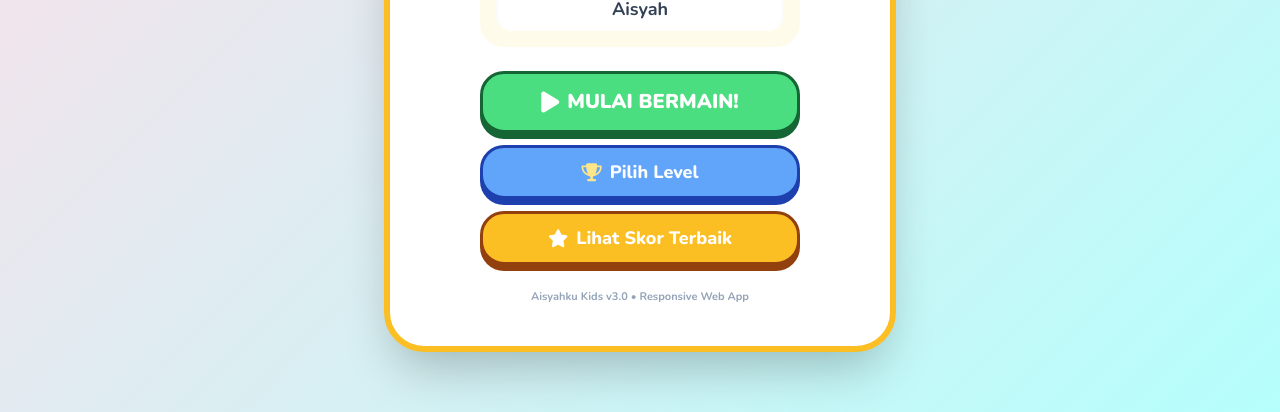
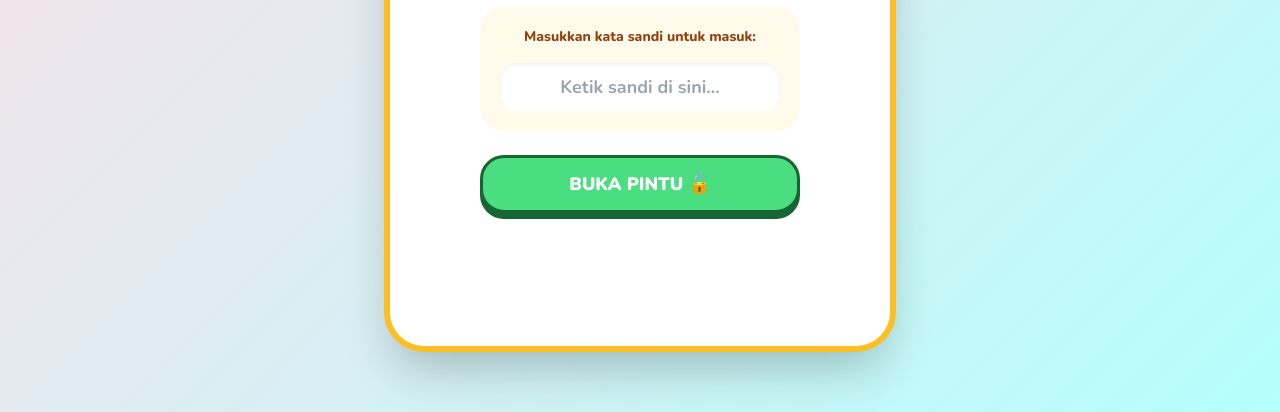
Before and after one commit to aisyahnaziya2222-web/AISYAH-BACA, a plain HTML site: page index.html in a window 1280 px wide. Shown: the part 388-800 px from the top of the page. Drawn offline with nearby package versions, Linux system fonts and the light colour scheme.

Commit message:
Update index.html

```diff
--- a/index.html
+++ b/index.html
@@ -105,6 +105,15 @@
             box-shadow: 0 2px 0px 0px #9D174D;
         }
 
+        /* Animasi Transisi Halus */
+        .fade-enter {
+            animation: fadeIn 0.5s ease-out forwards;
+        }
+        @keyframes fadeIn {
+            from { opacity: 0; transform: scale(0.95); }
+            to { opacity: 1; transform: scale(1); }
+        }
+
         /* Scrollbar kustom ceria */
         ::-webkit-scrollbar {
             width: 10px;
@@ -157,13 +166,13 @@
 
     <canvas id="starCanvas" class="absolute top-0 left-0 w-full h-full pointer-events-none z-50"></canvas>
 
-    <!-- Wadah Utama Aplikasi (Maksimal Lebar Seperti Tablet/HP agar Pas) -->
+    <!-- Wadah Utama Aplikasi -->
     <main class="w-full max-w-lg bg-white dark:bg-slate-900 rounded-[2.5rem] border-[6px] border-amber-400 dark:border-indigo-500 p-4 sm:p-6 shadow-2xl relative overflow-hidden flex flex-col justify-between min-h-[85vh] transition-colors duration-400">
 
         <!-- HEADER UTAMA (Skor, Level, Musik, Bahasa, & Tema) -->
         <header class="flex justify-between items-center mb-4 z-10 gap-2">
             <div class="flex items-center space-x-1.5">
-                <button onclick="goToMenu()" class="w-10 h-10 flex items-center justify-center bg-pink-100 dark:bg-pink-900/30 hover:bg-pink-200 dark:hover:bg-pink-900/50 border-2 border-pink-400 text-pink-600 dark:text-pink-300 rounded-full transition-transform active:scale-90 pop-shadow-sm" id="btnBackHome" title="Kembali ke Menu Utama">
+                <button onclick="goToMenu()" class="w-10 h-10 flex items-center justify-center bg-pink-100 dark:bg-pink-900/30 hover:bg-pink-200 dark:hover:bg-pink-900/50 border-2 border-pink-400 text-pink-600 dark:text-pink-300 rounded-full transition-transform active:scale-90 pop-shadow-sm invisible" id="btnBackHome" title="Kembali ke Menu Utama">
                     <i class="fa-solid fa-home text-lg"></i>
                 </button>
                 <!-- Tombol Ganti Bahasa -->
@@ -189,26 +198,46 @@
             </div>
         </header>
 
+        <!-- ================= PASSWORD SCREEN ================= -->
+        <section id="screenPassword" class="flex flex-col items-center justify-center text-center space-y-6 flex-grow py-4 fade-enter">
+            <div class="relative">
+                <div class="animate-float mb-2 text-7xl select-none filter drop-shadow">🔑</div>
+                <h1 id="passTitleText" class="text-2xl sm:text-3xl font-black text-transparent bg-clip-text bg-gradient-to-r from-amber-500 via-pink-500 to-indigo-500 tracking-wide filter drop-shadow">
+                    🔑 Pintu Rahasia Aisyah
+                </h1>
+            </div>
+
+            <div class="w-full max-w-xs bg-amber-50 dark:bg-slate-800/80 p-5 rounded-3xl border-3 border-dashed border-amber-300 dark:border-indigo-800 space-y-4">
+                <label id="passwordLabel" for="appPassword" class="block text-amber-800 dark:text-amber-300 font-extrabold text-sm">🔑 Masukkan kata sandi untuk masuk:</label>
+                <input type="password" id="appPassword" placeholder="Ketik sandi di sini..." class="w-full px-4 py-2.5 text-center text-lg font-bold rounded-2xl border-3 border-amber-400 dark:border-indigo-400 focus:outline-none focus:ring-4 focus:ring-amber-200 dark:focus:ring-indigo-800 text-slate-700 dark:text-slate-100 bg-white dark:bg-slate-900 shadow-inner" maxlength="20">
+                <p id="passwordErrorMsg" class="hidden text-xs font-black text-rose-500 animate-pulse bg-rose-50 dark:bg-rose-950/40 p-2 rounded-xl border border-rose-200 dark:border-rose-900"></p>
+            </div>
+
+            <button onclick="checkAppPassword()" id="btnSubmitPass" class="btn-cartoon-green py-3 w-full max-w-xs text-lg font-black rounded-3xl hover-wiggle transition-all flex items-center justify-center gap-2">
+                BUKA PINTU 🔓
+            </button>
+        </section>
+
         <!-- ================= MAIN MENU SCREEN ================= -->
-        <section id="screenMenu" class="flex flex-col items-center justify-center text-center space-y-6 flex-grow py-4">
+        <section id="screenMenu" class="hidden flex-col items-center justify-center text-center space-y-6 flex-grow py-4">
             <div class="relative">
-                <!-- Mascot lucu Aisyahku -->
-                <div class="animate-float mb-2 text-7xl select-none filter drop-shadow">☀️</div>
-                <h1 id="mainTitleText" class="text-3xl sm:text-4xl font-black text-transparent bg-clip-text bg-gradient-to-r from-pink-500 via-amber-500 to-emerald-500 tracking-wide filter drop-shadow">
+                <div class="animate-float mb-2 text-7xl select-none filter drop-shadow">🎒</div>
+                <h1 id="mainTitleText" class="text-3xl sm:text-4xl font-black text-transparent bg-clip-text bg-gradient-to-r from-blue-500 via-teal-500 to-emerald-500 tracking-wide filter drop-shadow">
                     AISYAHKU
                 </h1>
-                <p id="subTitleText" class="text-slate-600 dark:text-slate-300 font-bold text-xs sm:text-sm mt-1 uppercase tracking-wider">UNTUK ANAK TK & PAUD</p>
+                <p id="subTitleText" class="text-xs font-black text-amber-500 tracking-wider uppercase mt-1">
+                    UNTUK ANAK TK & PAUD
+                </p>
             </div>
 
-            <!-- Box Input Nama Bermain -->
-            <div class="w-full max-w-xs bg-amber-50 dark:bg-slate-800/80 p-4 rounded-3xl border-3 border-dashed border-amber-300 dark:border-indigo-800">
-                <label id="playerNameLabel" for="playerName" class="block text-amber-800 dark:text-amber-300 font-extrabold text-sm mb-2">🎈 Siapa Nama Anak Pintar?</label>
-                <input type="text" id="playerName" placeholder="Tulis namamu disini..." class="w-full px-4 py-2 text-center text-lg font-bold rounded-2xl border-3 border-amber-400 dark:border-indigo-400 focus:outline-none focus:ring-4 focus:ring-amber-200 dark:focus:ring-indigo-800 text-slate-700 dark:text-slate-100 bg-white dark:bg-slate-900 shadow-inner" maxlength="15">
+            <!-- Masukan Nama Pemain -->
+            <div class="w-full max-w-xs bg-indigo-50 dark:bg-slate-800/80 p-5 rounded-3xl border-3 border-dashed border-indigo-300 dark:border-indigo-800 space-y-3">
+                <label id="playerNameLabel" for="playerName" class="block text-indigo-800 dark:text-indigo-300 font-extrabold text-sm">🎈 Siapa Nama Anak Pintar?</label>
+                <input type="text" id="playerName" placeholder="Tulis namamu disini..." class="w-full px-4 py-2.5 text-center text-lg font-bold rounded-2xl border-3 border-indigo-400 dark:border-indigo-500 focus:outline-none focus:ring-4 focus:ring-indigo-200 dark:focus:ring-indigo-900 text-slate-700 dark:text-slate-100 bg-white dark:bg-slate-900 shadow-inner" maxlength="15" value="Aisyah">
             </div>
 
-            <!-- Tombol Navigasi Menu -->
             <div class="flex flex-col space-y-3 w-full max-w-xs">
-                <button onclick="startPlay()" id="btnStartText" class="btn-cartoon-green py-3 text-xl font-black rounded-3xl hover-wiggle transition-all flex items-center justify-center gap-2">
+                <button onclick="startPlay()" id="btnStartText" class="btn-cartoon-green py-3.5 text-xl font-black rounded-3xl hover-wiggle transition-all flex items-center justify-center gap-2">
                     <i class="fa-solid fa-play text-2xl"></i> MULAI BERMAIN!
                 </button>
                 <button onclick="showLevels()" id="btnSelectLvlText" class="btn-cartoon-blue py-2.5 text-lg font-extrabold rounded-3xl transition-all flex items-center justify-center gap-2">
@@ -462,7 +491,7 @@
             </div>
         </section>
 
-        <!-- ================= CUSTOM DIALOG CONFIRMATION (No default alert/confirm) ================= -->
+        <!-- ================= CUSTOM DIALOG CONFIRMATION ================= -->
         <div id="customConfirmModal" class="hidden absolute inset-0 bg-black/60 z-50 flex items-center justify-center p-4 rounded-[2.5rem] backdrop-blur-sm">
             <div class="bg-white dark:bg-slate-800 rounded-3xl p-6 max-w-xs w-full text-center border-4 border-amber-400 dark:border-indigo-500 pop-shadow">
                 <div class="text-4xl mb-2">❓</div>
@@ -478,11 +507,12 @@
     </main>
 
     <script>
+        /* ================= STREAMING_CHUNK: Menyiapkan State Utama Permainan... ================= */
         /* ================= STATE UTAMA APLIKASI ================= */
         const state = {
             playerName: "Aisyah",
-            lang: "id", // default: Indonesian, options: "id", "en"
-            theme: "light", // default: Light Theme, options: "light", "dark"
+            lang: "id", // default: Indonesian
+            theme: "light", // default: Light Theme
             currentLevel: 1,
             currentQuestionIdx: 0,
             score: 0,
@@ -504,6 +534,11 @@
         /* ================= KAMUS BAHASA (MULTILANGUAGE i18n) ================= */
         const i18n = {
             id: {
+                passwordTitle: "🔑 Pintu Rahasia Aisyah",
+                passwordLabel: "Masukkan kata sandi untuk masuk:",
+                passwordPlaceholder: "Ketik sandi di sini...",
+                passwordBtn: "BUKA PINTU 🔓",
+                passwordError: "Ups! Sandi salah. Tanya Bunda atau Ayah ya! 😉",
                 title: "AISYAHKU",
                 subtitle: "UNTUK ANAK TK & PAUD",
                 inputLabel: "🎈 Siapa Nama Anak Pintar?",
@@ -561,6 +596,11 @@
                 hitungLabel: "Hitung Cepat"
             },
             en: {
+                passwordTitle: "🔑 Aisyah's Secret Gate",
+                passwordLabel: "Enter the password to enter:",
+                passwordPlaceholder: "Type password here...",
+                passwordBtn: "OPEN GATE 🔓",
+                passwordError: "Oops! Wrong password. Ask Mom or Dad! 😉",
                 title: "AISYAH'S ACADEMY",
                 subtitle: "FOR KINDERGARTEN & PRESCHOOL",
                 inputLabel: "🎈 What is your name, little star?",
@@ -619,7 +659,6 @@
             }
         };
 
-        /* ================= STREAMING_CHUNK: Setting Up Questions Database... ================= */
         /* ================= BANK PERTANYAAN (ID & EN - TOTAL 80 SOAL) ================= */
         const DATABASE_PERTANYAAN = {
             id: {
@@ -724,7 +763,7 @@
             }
         };
 
-        /* ================= STREAMING_CHUNK: Initializing Canvas Star Animation... ================= */
+        /* ================= STREAMING_CHUNK: Mengaktifkan Canvas Star Animation... ================= */
         /* ================= KANVAS PARTIKEL BINTANG (HTML5 Canvas) ================= */
         const canvas = document.getElementById('starCanvas');
         const ctx = canvas.getContext('2d');
@@ -799,7 +838,7 @@
         }
         updateAndDrawParticles();
 
-        /* ================= STREAMING_CHUNK: Coding Audio Procedural Synthesizers... ================= */
+        /* ================= STREAMING_CHUNK: Menyusun Efek Suara Procedural... ================= */
         /* ================= WEB AUDIO API (SINTESIS MUSIK & SUARA SEAMLESS) ================= */
         function initAudioContext() {
             if (!state.audioCtx) {
@@ -899,60 +938,82 @@
             }
         }
 
-        /* ================= STREAMING_CHUNK: Designing Language & Theme Switchers... ================= */
+        /* ================= STREAMING_CHUNK: Menyusun Safe-Guard i18n & Tema... ================= */
+        /* ================= SAFE SETTER HELPER FUNCTIONS (Anti Null Crash Guard) ================= */
+        function safeSetText(id, text) {
+            const el = document.getElementById(id);
+            if (el) el.innerText = text;
+        }
+
+        function safeSetHTML(id, html) {
+            const el = document.getElementById(id);
+            if (el) el.innerHTML = html;
+        }
+
+        function safeSetPlaceholder(id, placeholder) {
+            const el = document.getElementById(id);
+            if (el) el.placeholder = placeholder;
+        }
+
         /* ================= SISTEM TRANSLASI (i18n) & PREFERENSI TEMA ================= */
         function applyLanguage() {
             const lang = state.lang;
             const t = i18n[lang];
 
-            // Update UI teks utama secara masif
-            document.getElementById('mainTitleText').innerText = t.title;
-            document.getElementById('subTitleText').innerText = t.subtitle;
-            document.getElementById('playerNameLabel').innerText = t.inputLabel;
-            document.getElementById('playerName').placeholder = t.inputPlaceholder;
-            document.getElementById('btnStartText').innerHTML = `<i class="fa-solid fa-play text-2xl"></i> ${t.btnStart}`;
-            document.getElementById('btnSelectLvlText').innerHTML = `<i class="fa-solid fa-trophy text-amber-200"></i> ${t.btnLevel}`;
-            document.getElementById('btnViewScoresText').innerHTML = `<i class="fa-solid fa-star text-white"></i> ${t.btnScores}`;
+            // Update UI teks Kata Sandi dengan Aman
+            safeSetText('passTitleText', t.passwordTitle);
+            safeSetText('passwordLabel', t.passwordLabel);
+            safeSetPlaceholder('appPassword', t.passwordPlaceholder);
+            safeSetHTML('btnSubmitPass', t.passwordBtn);
 
-            document.getElementById('screenLevelsTitle').innerText = t.selectLevelTitle;
-            document.getElementById('lvl1TextTitle').innerText = t.lvl1Title;
-            document.getElementById('lvl1TextDesc').innerText = t.lvl1Desc;
-            document.getElementById('lvl2TextTitle').innerText = t.lvl2Title;
-            document.getElementById('lvl2TextDesc').innerText = t.lvl2Desc;
-            document.getElementById('lvl3TextTitle').innerText = t.lvl3Title;
-            document.getElementById('lvl3TextDesc').innerText = t.lvl3Desc;
-            document.getElementById('lvl4TextTitle').innerText = t.lvl4Title;
-            document.getElementById('lvl4TextDesc').innerText = t.lvl4Desc;
-            document.getElementById('btnBackMenuFromLvl').innerText = t.backMenu;
+            // Update UI teks utama secara masif dengan Aman
+            safeSetText('mainTitleText', t.title);
+            safeSetText('subTitleText', t.subtitle);
+            safeSetText('playerNameLabel', t.inputLabel);
+            safeSetPlaceholder('playerName', t.inputPlaceholder);
+            safeSetHTML('btnStartText', `<i class="fa-solid fa-play text-2xl"></i> ${t.btnStart}`);
+            safeSetHTML('btnSelectLvlText', `<i class="fa-solid fa-trophy text-amber-200"></i> ${t.btnLevel}`);
+            safeSetHTML('btnViewScoresText', `<i class="fa-solid fa-star text-white"></i> ${t.btnScores}`);
 
-            document.getElementById('gameLevelDisplayLabel').innerText = t.score; // "LEVEL"
-            document.getElementById('gameScoreDisplayLabel').innerText = t.score;
-            document.getElementById('questionNumDisplayLabel').innerText = t.question;
-            document.getElementById('progressText').innerText = t.progress;
+            safeSetText('screenLevelsTitle', t.selectLevelTitle);
+            safeSetText('lvl1TextTitle', t.lvl1Title);
+            safeSetText('lvl1TextDesc', t.lvl1Desc);
+            safeSetText('lvl2TextTitle', t.lvl2Title);
+            safeSetText('lvl2TextDesc', t.lvl2Desc);
+            safeSetText('lvl3TextTitle', t.lvl3Title);
+            safeSetText('lvl3TextDesc', t.lvl3Desc);
+            safeSetText('lvl4TextTitle', t.lvl4Title);
+            safeSetText('lvl4TextDesc', t.lvl4Desc);
+            safeSetText('btnBackMenuFromLvl', t.backMenu);
 
-            document.getElementById('lvlCompleteHore').innerText = t.finishTitle;
-            document.getElementById('gradeValueDisplayLabel').innerText = t.yourGrade;
-            document.getElementById('btnActionNext').innerText = t.btnNextLvl;
-            document.getElementById('btnActionReplay').innerText = t.btnReplay;
-            document.getElementById('btnActionHome').innerText = t.backMenu;
-            document.getElementById('btnGetCert').innerHTML = t.btnCert;
+            safeSetText('gameLevelDisplayLabel', t.score);
+            safeSetText('gameScoreDisplayLabel', t.score);
+            safeSetText('questionNumDisplayLabel', t.question);
+            safeSetText('progressText', t.progress);
 
-            document.getElementById('scoresScrTitle').innerText = t.scoresTitle;
-            document.getElementById('btnResetScoreLabel').innerText = t.btnReset;
-            document.getElementById('btnScoresToMenu').innerText = t.backMenu;
+            safeSetText('lvlCompleteHore', t.finishTitle);
+            safeSetText('gradeValueDisplayLabel', t.yourGrade);
+            safeSetText('btnActionNext', t.btnNextLvl);
+            safeSetText('btnActionReplay', t.btnReplay);
+            safeSetText('btnActionHome', t.backMenu);
+            safeSetHTML('btnGetCert', t.btnCert);
 
-            document.getElementById('certSubHeader').innerText = t.certTitle;
-            document.getElementById('certMainHeader').innerText = t.certSchool;
-            document.getElementById('certPresentTo').innerText = t.certGivenTo;
-            document.getElementById('certDescription').innerHTML = t.certDesc;
-            document.getElementById('certPerfectTextLabel').innerText = t.certPerfect;
-            document.getElementById('certDateTitle').innerText = t.certDateLabel;
-            document.getElementById('certDirTitle').innerText = t.certDirector;
-            document.getElementById('certDirName').innerText = t.certDirectorName;
-            document.getElementById('btnPrintSaveLabel').innerHTML = `<i class="fa-solid fa-print"></i> ${t.btnSavePdf}`;
-            document.getElementById('btnCertExitLabel').innerText = t.btnExit;
+            safeSetText('scoresScrTitle', t.scoresTitle);
+            safeSetText('btnResetScoreLabel', t.btnReset);
+            safeSetText('btnScoresToMenu', t.backMenu);
 
-            document.getElementById('langToggleBtn').innerText = lang.toUpperCase();
+            safeSetText('certSubHeader', t.certTitle);
+            safeSetText('certMainHeader', t.certSchool);
+            safeSetText('certPresentTo', t.certGivenTo);
+            safeSetHTML('certDescription', t.certDesc);
+            safeSetText('certPerfectTextLabel', t.certPerfect);
+            safeSetText('certDateTitle', t.certDateLabel);
+            safeSetText('certDirTitle', t.certDirector);
+            safeSetText('certDirName', t.certDirectorName);
+            safeSetHTML('btnPrintSaveLabel', `<i class="fa-solid fa-print"></i> ${t.btnSavePdf}`);
+            safeSetText('btnCertExitLabel', t.btnExit);
+
+            safeSetText('langToggleBtn', lang.toUpperCase());
         }
 
         function toggleLanguage() {
@@ -1029,7 +1090,7 @@
             };
         }
 
-        /* ================= STREAMING_CHUNK: Managing LocalStorage and Game Logic... ================= */
+        /* ================= STREAMING_CHUNK: Merawat Logika LocalStorage... ================= */
         /* ================= MANAJEMEN PENYIMPANAN DATA (LOCALSTORAGE) ================= */
         function loadSavedScores() {
             const saved = localStorage.getItem("aisyahku_highscores");
@@ -1043,7 +1104,8 @@
             const savedName = localStorage.getItem("aisyahku_playername");
             if (savedName) {
                 state.playerName = savedName;
-                document.getElementById('playerName').value = savedName;
+                const playerInput = document.getElementById('playerName');
+                if (playerInput) playerInput.value = savedName;
             }
         }
 
@@ -1064,6 +1126,7 @@
 
         /* ================= NAVIGASI ANTAR LAYAR ================= */
         function hideAllScreens() {
+            document.getElementById('screenPassword').classList.add('hidden');
             document.getElementById('screenMenu').classList.add('hidden');
             document.getElementById('screenLevels').classList.add('hidden');
             document.getElementById('screenGame').classList.add('hidden');
@@ -1081,7 +1144,26 @@
             hideAllScreens();
             document.getElementById('screenMenu').classList.remove('hidden');
             document.getElementById('playerIndicator').classList.add('hidden');
+            document.getElementById('btnBackHome').classList.remove('invisible');
             initAudioContext();
+        }
+
+        function checkAppPassword() {
+            const passInput = document.getElementById('appPassword').value.trim();
+            const errorMsg = document.getElementById('passwordErrorMsg');
+            const t = i18n[state.lang];
+
+            if (passInput === "aisyahpintar") {
+                errorMsg.classList.add('hidden');
+                triggerStarExplosion();
+                playCorrectSound();
+                goToMenu();
+            } else {
+                errorMsg.innerText = t.passwordError;
+                errorMsg.classList.remove('hidden');
+                playWrongSound();
+                document.getElementById('appPassword').value = "";
+            }
         }
 
         function showLevels() {
@@ -1116,6 +1198,7 @@
 
         function renderScoreboard() {
             const list = document.getElementById('scoresList');
+            if (!list) return;
             list.innerHTML = "";
             const t = i18n[state.lang];
 
@@ -1146,12 +1229,13 @@
             });
         }
 
-        /* ================= STREAMING_CHUNK: Initiating Core Gameplay Mechanics... ================= */
+        /* ================= STREAMING_CHUNK: Menyusun Gameplay Core Mechanics... ================= */
         /* ================= STRATEGI MULAI PERMAINAN ================= */
         function startPlay() {
             initAudioContext();
 
-            const nameInp = document.getElementById('playerName').value.trim();
+            const playerInput = document.getElementById('playerName');
+            const nameInp = playerInput ? playerInput.value.trim() : "";
             state.playerName = nameInp ? nameInp : "Aisyah";
             saveScores();
 
@@ -1195,7 +1279,7 @@
             loadQuestion();
         }
 
-        /* ================= STREAMING_CHUNK: Loading Individual Question UI... ================= */
+        /* ================= STREAMING_CHUNK: Menyajikan Navigasi Pertanyaan... ================= */
         /* ================= LOAD DAN TAMPILKAN SOAL ================= */
         function loadQuestion() {
             if (state.currentQuestionIdx >= 10) {
@@ -1405,12 +1489,23 @@
             window.print();
         }
 
+        /* ================= STREAMING_CHUNK: Memulai Eksekusi On-Load... ================= */
         /* ================= RUNNING ON LAUNCH ================= */
         window.onload = function() {
             loadSavedScores();
             loadSavedThemeAndLang();
 
-            document.getElementById('playerName').value = state.playerName;
+            // Mulai di layar Kata Sandi & Sembunyikan Tombol Home Sementara
+            hideAllScreens();
+            document.getElementById('screenPassword').classList.remove('hidden');
+            document.getElementById('btnBackHome').classList.add('invisible');
+
+            // Tambahkan pendengar tombol enter di input kata sandi
+            document.getElementById('appPassword').addEventListener('keyup', function(event) {
+                if (event.key === 'Enter') {
+                    checkAppPassword();
+                }
+            });
 
             document.body.addEventListener('click', function initBGMOnInteraction() {
                 initAudioContext();
```
